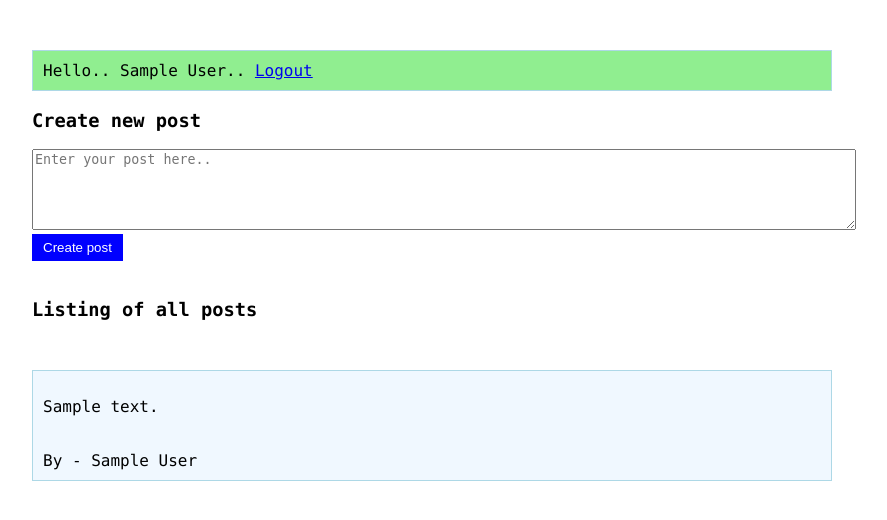
After one commit to nitish-kr/twitterClone, a Flask app: template templates/home.html in a window 1280 px wide. The commit adds this page. Shown: the top 520 px of the page, without its empty margins (208-1095 px from the left). Run offline with Flask 2, Linux system fonts and the light colour scheme; the template is opened without the code that fills it: most values are stand-ins (such as "Sample title", 1, 10 or a date in 2020); parts of the project's set-up code (start-up, migrations or seed data) failed here and were passed over.

Commit message:
Home page created..

```diff
--- a/controllers/user.py
+++ b/controllers/user.py
@@ -1,6 +1,6 @@
 
 from dao import user as userDao
-from flask import session, redirect, url_for
+from flask import session
 
 def login(username, password):
     if not (username and password):
@@ -24,3 +24,7 @@ def register(username, password, fullName):
     newUserId = userDao.create(username, password, fullName)
     session["loggedInUserId"] = newUserId
     return (True, "Registration successful")
+
+
+def getLoggedInUserInfo():
+    return userDao.findById(session["loggedInUserId"])
--- a/dao/user.py
+++ b/dao/user.py
@@ -13,3 +13,9 @@ def find(username):
     sql = "SELECT * FROM users WHERE username = '{}' LIMIT 1".format(username)
     cursor.execute(sql)
     return cursor.fetchone()
+
+
+def findById(id):
+    sql = "SELECT id, username, full_name FROM users WHERE id = '{}' LIMIT 1".format(id)
+    cursor.execute(sql)
+    return cursor.fetchone()
--- a/main.py
+++ b/main.py
@@ -5,6 +5,7 @@ app.config.from_object("config")
 
 
 from controllers import user as userController
+from controllers import post as postController
 
 @app.route("/login")
 def login():
@@ -43,12 +44,22 @@ def registrationSubmit():
 @app.route("/logout")
 def logout():
     userController.logout()
+    flash("Succesfully logged out.. !")
     return redirect(url_for("login"))
 
 
 @app.route("/home")
 def home():
-    return "Logged in user id is: {}".format(session.get("loggedInUserId", "NA"))
+    allPosts = postController.findAll()
+    loggedInUserInfo = userController.getLoggedInUserInfo()
+
+    return render_template("home.html", posts=allPosts, loggedInUserInfo=loggedInUserInfo)
+
+@app.route("/newPostSubmit", methods=["POST"])
+def newPostSubmit():
+    isNewPostCreated, message = postController.add(request.form["content"])
+    flash(message)
+    return redirect(url_for("home"))
 
 
 if __name__ == "__main__":
--- a/static/common.css
+++ b/static/common.css
@@ -30,3 +30,17 @@ input[type=submit].formButton {
     padding-bottom: 5px;
     cursor: pointer;
 }
+
+div.post {
+    border: 1px solid lightblue;
+    padding: 10px;
+    background-color: aliceblue;
+    margin-top: 50px;
+}
+
+div.userInfo {
+    border: 1px solid lightblue;
+    padding: 10px;
+    background-color: lightgreen;
+    margin-top: 50px;
+}
--- /dev/null
+++ b/templates/home.html
@@ -0,0 +1,24 @@
+{% extends "layout.html" %}
+{% block title %} Home {% endblock %}
+{% block content %}
+    <div class="userInfo">
+        Hello..  {{ loggedInUserInfo.full_name }}.. <a href='{{ url_for("logout") }}'>Logout</a>
+    </div>
+    <h3>Create new post</h3>
+    <div class="newPostForm">
+        <form method="POST" action="/newPostSubmit">
+            <textarea rows="5" cols="100" name="content" placeholder="Enter your post here.."></textarea>
+            <br />
+            <input class="formButton" type="submit" name="submit" value="Create post" />
+        </form>
+    </div>
+    <br />
+    <h3>Listing of all posts</h3>
+    {% for post in posts %}
+        <div class="post">
+            <p> {{ post.content }}</p>
+            <br />
+            By - {{ post.full_name }}
+        </div>
+    {% endfor %}
+{% endblock %}
--- a/unmanaged/schema.sql
+++ b/unmanaged/schema.sql
@@ -8,3 +8,9 @@ CREATE TABLE users (
     password VARCHAR(255) NOT NULL,
     full_name VARCHAR(255) NOT NULL
 );
+
+CREATE TABLE posts (
+    id INT PRIMARY KEY AUTO_INCREMENT NOT NULL,
+    content TEXT NOT NULL,
+    user_id INT NOT NULL
+);
```
Also changed, not shown: controllers/post.py (added, +13 -0 lines), dao/post.py (added, +14 -0 lines), todo.md (added).
